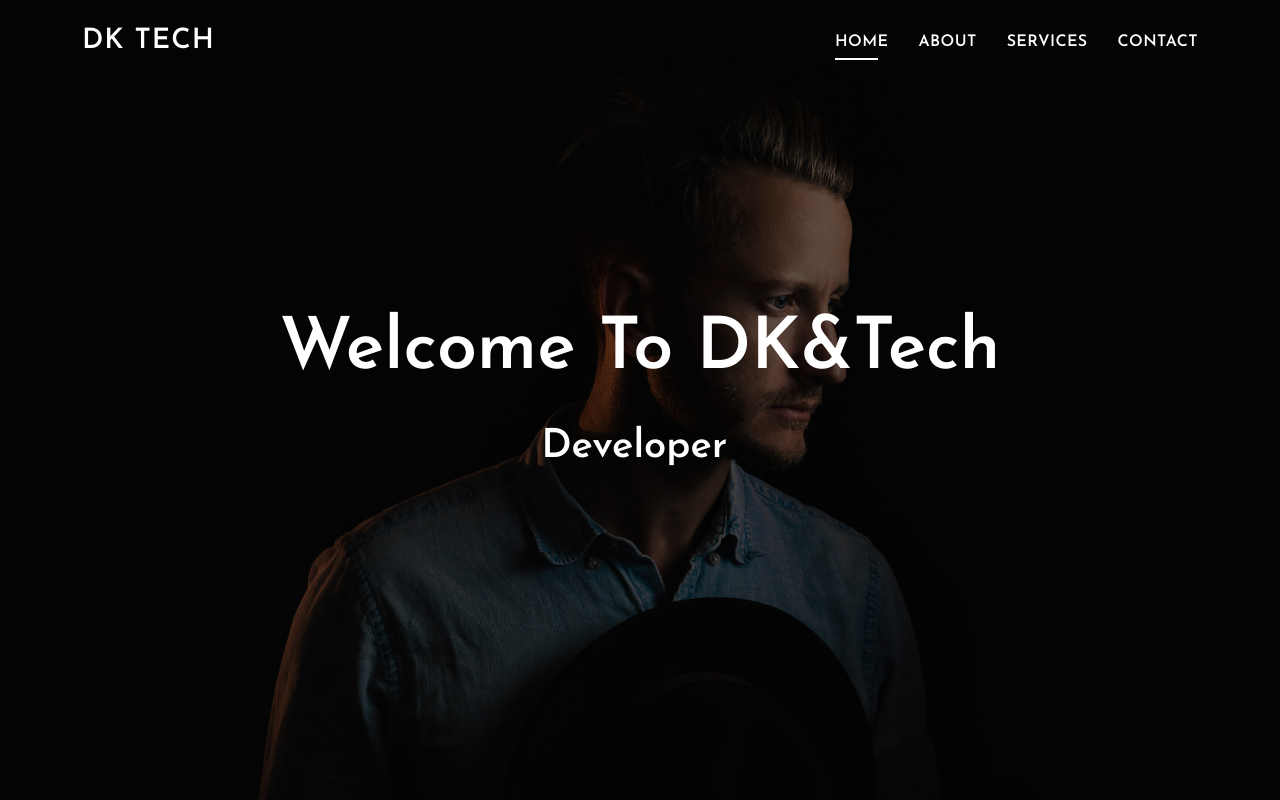
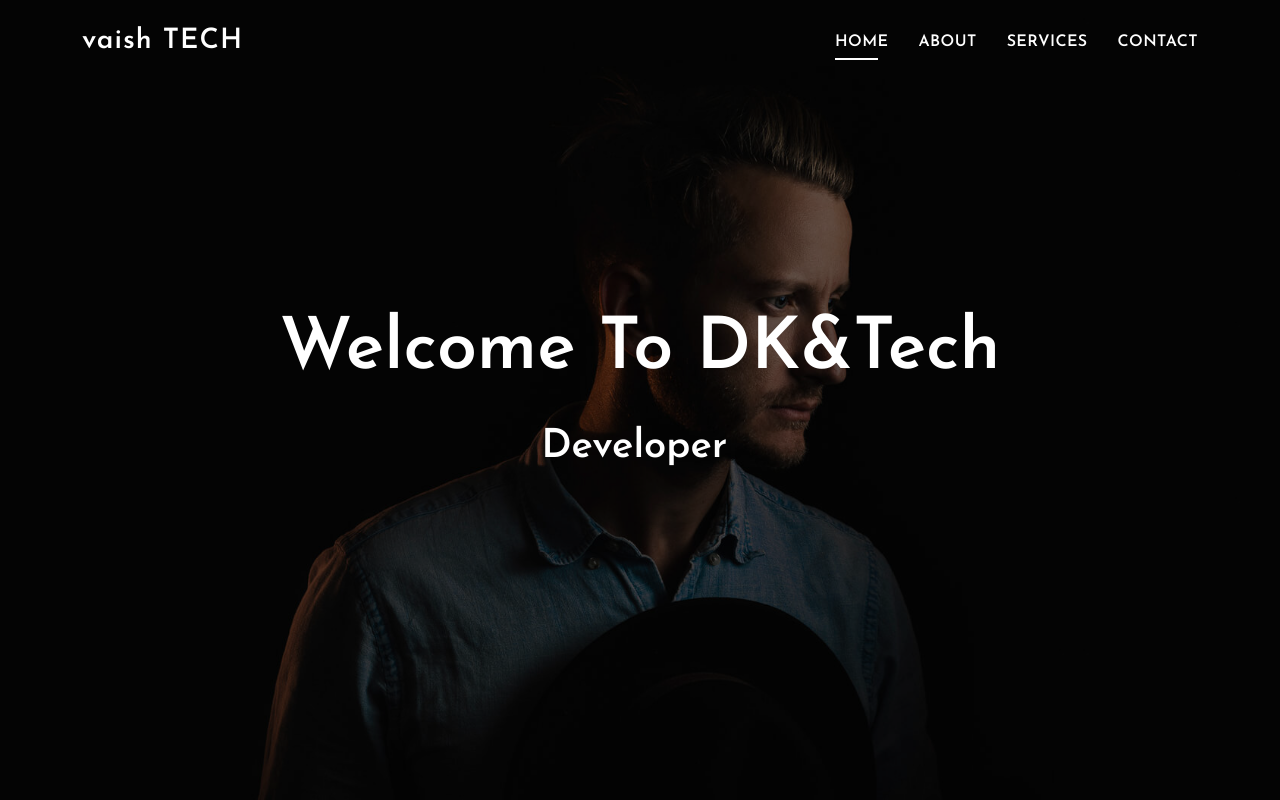
Before and after one commit to Vaish-Far20/personal-portfolio, a plain HTML site: page index.html in a window 1280 px wide. Shown: the top 800 px of the page. Drawn offline with nearby package versions, Linux system fonts and the light colour scheme; a web font is replaced by a local one.

Commit message:
Update index.html

```diff
--- a/index.html
+++ b/index.html
@@ -31,7 +31,7 @@
     <!-- ======= Header ======= -->
     <header id="header" class="fixed-top">
       <div class="container d-flex align-items-center justify-content-between">
-        <h1 class="logo"><a href="index.html">DK TECH</a></h1>
+        <h1 class="logo"><a href="index.html">vaish TECH</a></h1>
         <!-- Uncomment below if you prefer to use an image logo -->
         <!-- <a href="index.html" class="logo"><img src="assets/img/logo.png" alt="" class="img-fluid"></a>-->
 
```
